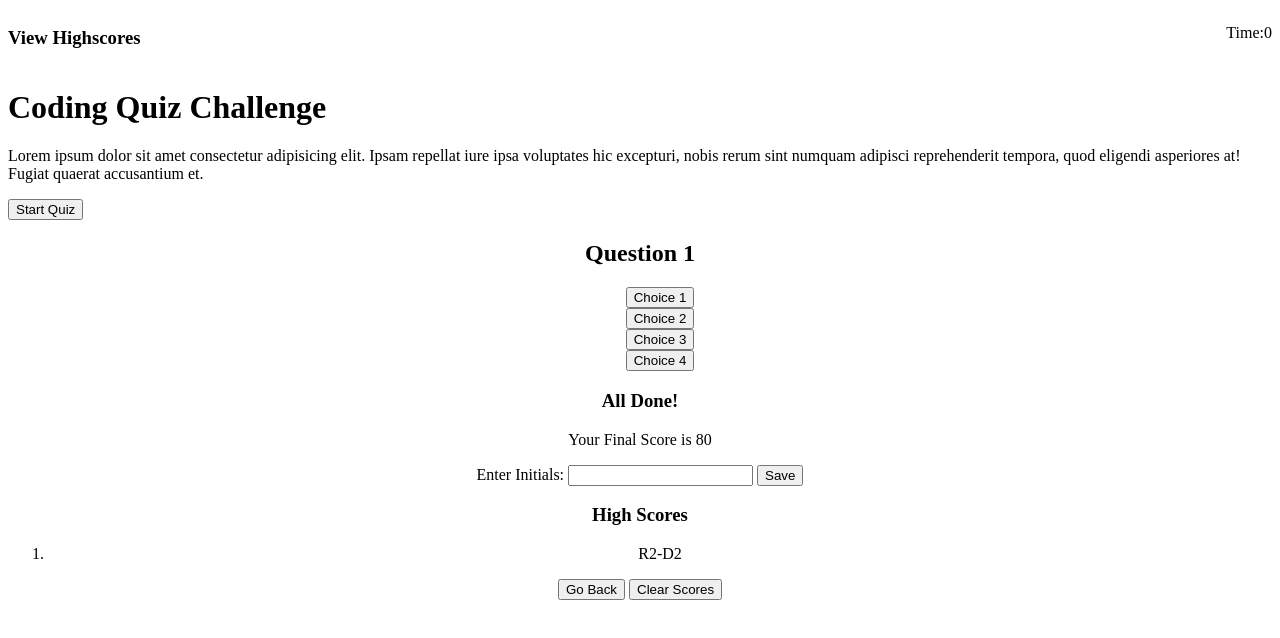
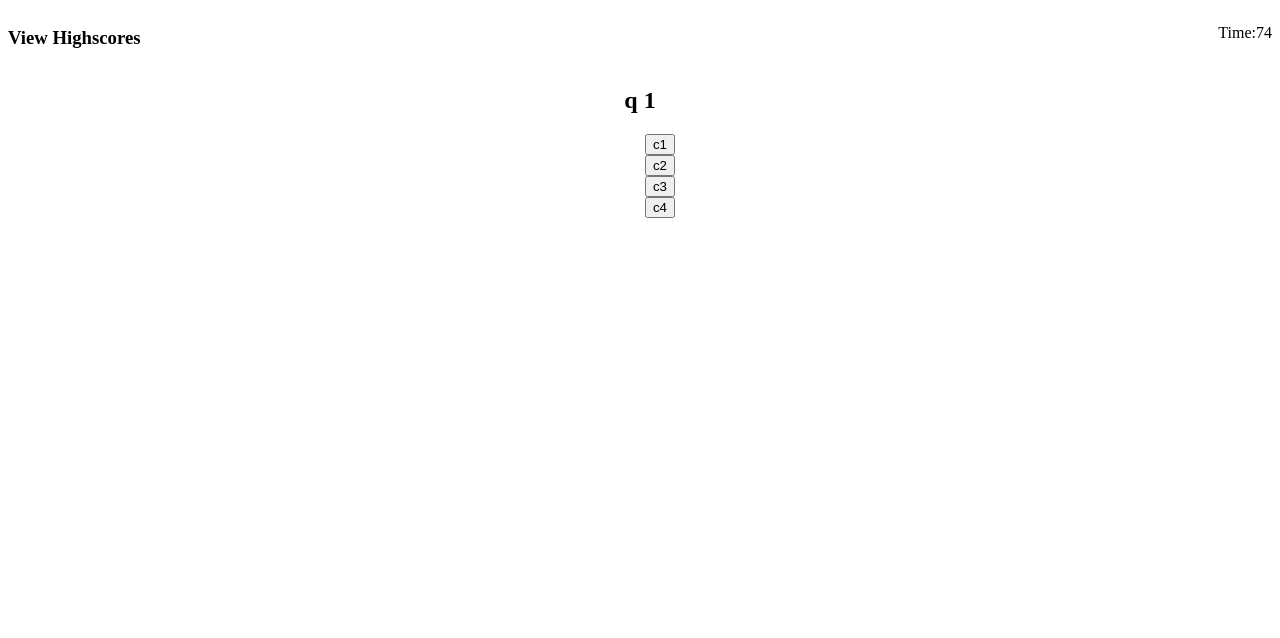
Before and after one commit to allansanti/code-quiz, a plain HTML site: page index.html in a window 1280 px wide. Both pictures are taken after a click on the button "Start Quiz". Drawn offline with Linux system fonts and the light colour scheme.

Commit message:
Starter code finished: personalization to follow

```diff
--- a/assets/js/script.js
+++ b/assets/js/script.js
@@ -1,8 +1,10 @@
-var startBtn= document.getElementById ("start-btn")
+var startBtn= document.getElementById("start-btn")
 var introSectionEl= document.getElementById("intro-section")
-var timerEl= document.getElementById("timer")
-var questions= document.getElementById("question-section")
-var timeEl= document.getElementById('title')
+var timerEl= document.getElementById('timer')
+var questionSectionEl= document.getElementById("question-section")
+var titleEl= document.getElementById('title')
+var choicesEl= document.querySelectorAll(".choices")
+var questionIndex= 0
 
 var questionsArray= [
     {
@@ -31,9 +33,41 @@ var questionsArray= [
         answer: "c1"
     }
 ]
+var timeLeft= questionsArray.length*15
+
+setIntervalId=0;
 
 function startQuiz(){
-introSectionEl.classList.add("hide")
+    introSectionEl.setAttribute("class", "hide")
+    questionSectionEl.setAttribute("class", "")
+    setIntervalId= setInterval(countDown, 1000)
+    showQuestions()
+}
+
+function countDown(){
+    timerEl.textContent= timeLeft--
+        if(timeLeft===0){
+            clearInterval(setIntervalId)
+        }
+}
+
+function showQuestions(){
+    titleEl.textContent=questionsArray[questionIndex].title
+
+    choicesEl[0].textContent=questionsArray[questionIndex].choices[0]
+    choicesEl[1].textContent=questionsArray[questionIndex].choices[1]
+    choicesEl[2].textContent=questionsArray[questionIndex].choices[2]
+    choicesEl[3].textContent=questionsArray[questionIndex].choices[3]
+}
+
+function nextQuestion(event){
+    var currentElement= event.target
+    if(currentElement.matches("button")){
+        questionIndex++
+        showQuestions()
+    }
 }
 
 startBtn.addEventListener("click", startQuiz)
+
+questionSectionEl.addEventListener("click", nextQuestion)
--- a/index.html
+++ b/index.html
@@ -15,13 +15,15 @@
     </header>
 
     <main>
-        <section id="intro-section"></section>
+        <section id="intro-section">
         <h1>Coding Quiz Challenge</h1>
         <p>Lorem ipsum dolor sit amet consectetur adipisicing elit. Ipsam repellat iure ipsa voluptates hic excepturi,
             nobis rerum sint numquam adipisci reprehenderit tempora, quod eligendi asperiores at! Fugiat quaerat
             accusantium et.</p>
         <button id="start-btn">Start Quiz</button>
-        <section id="question-section">
+        </section>
+
+        <section id="question-section" class="hide">
             <h2 id="title">Question 1</h2>
             <ul>
                 <li><button class="choices">Choice 1</button></li>
@@ -29,17 +31,16 @@
                 <li><button class="choices">Choice 3</button></li>
                 <li><button class="choices">Choice 4</button></li>
             </ul>
-
         </section>
 
-        <section id="initial-section">
+        <section id="initial-section" class="hide">
             <h3>All Done!</h3>
             <p>Your Final Score is <label for="" id="score">80</label></p>
 
             Enter Initials: <input type="text" id="initial-input">
             <button id="save-btn">Save</button>
         </section>
-        <section id="highscore-section">
+        <section id="highscore-section" class="hide">
             <h3>High Scores</h3>
             <ol>
                 <li>R2-D2</li>
```
